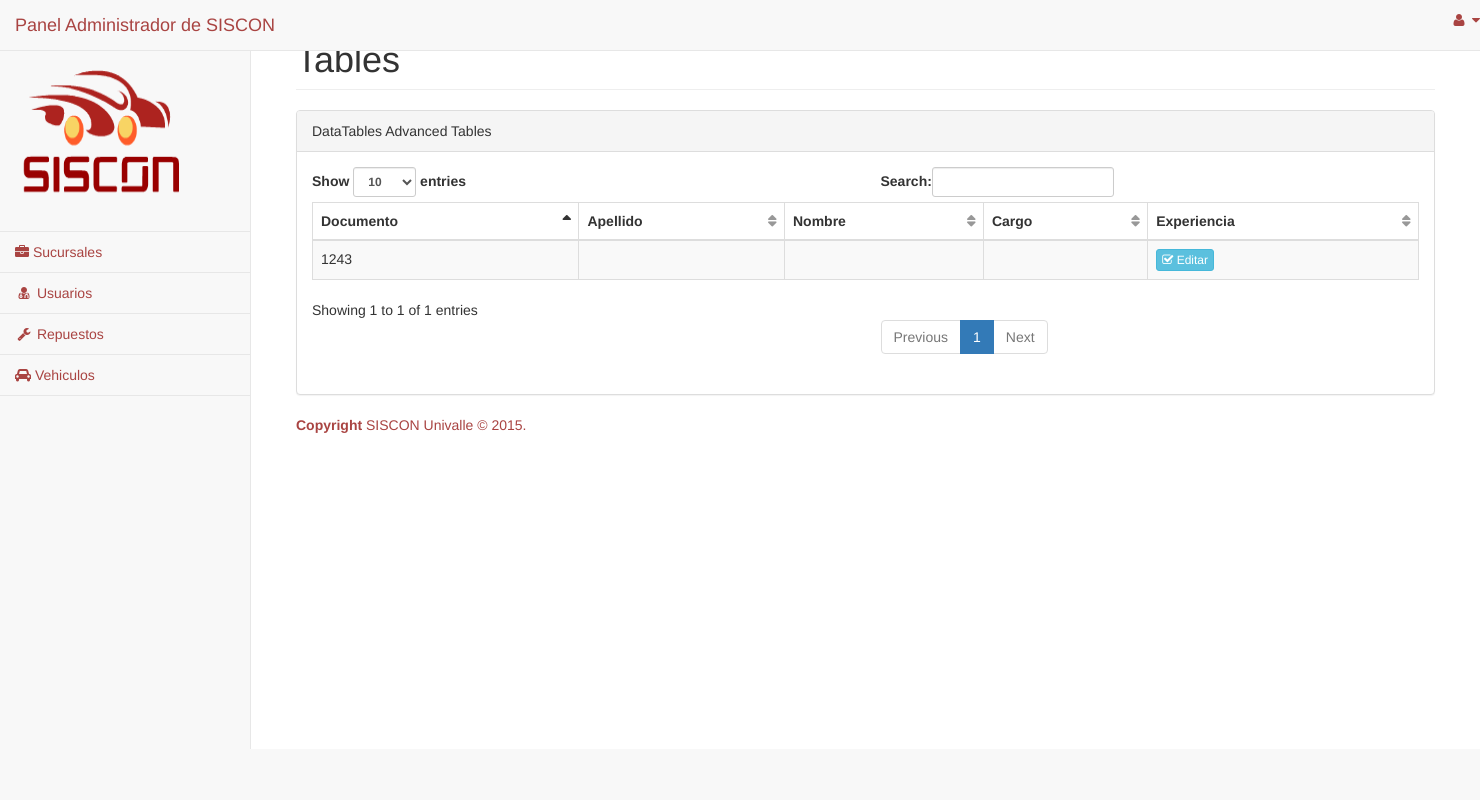
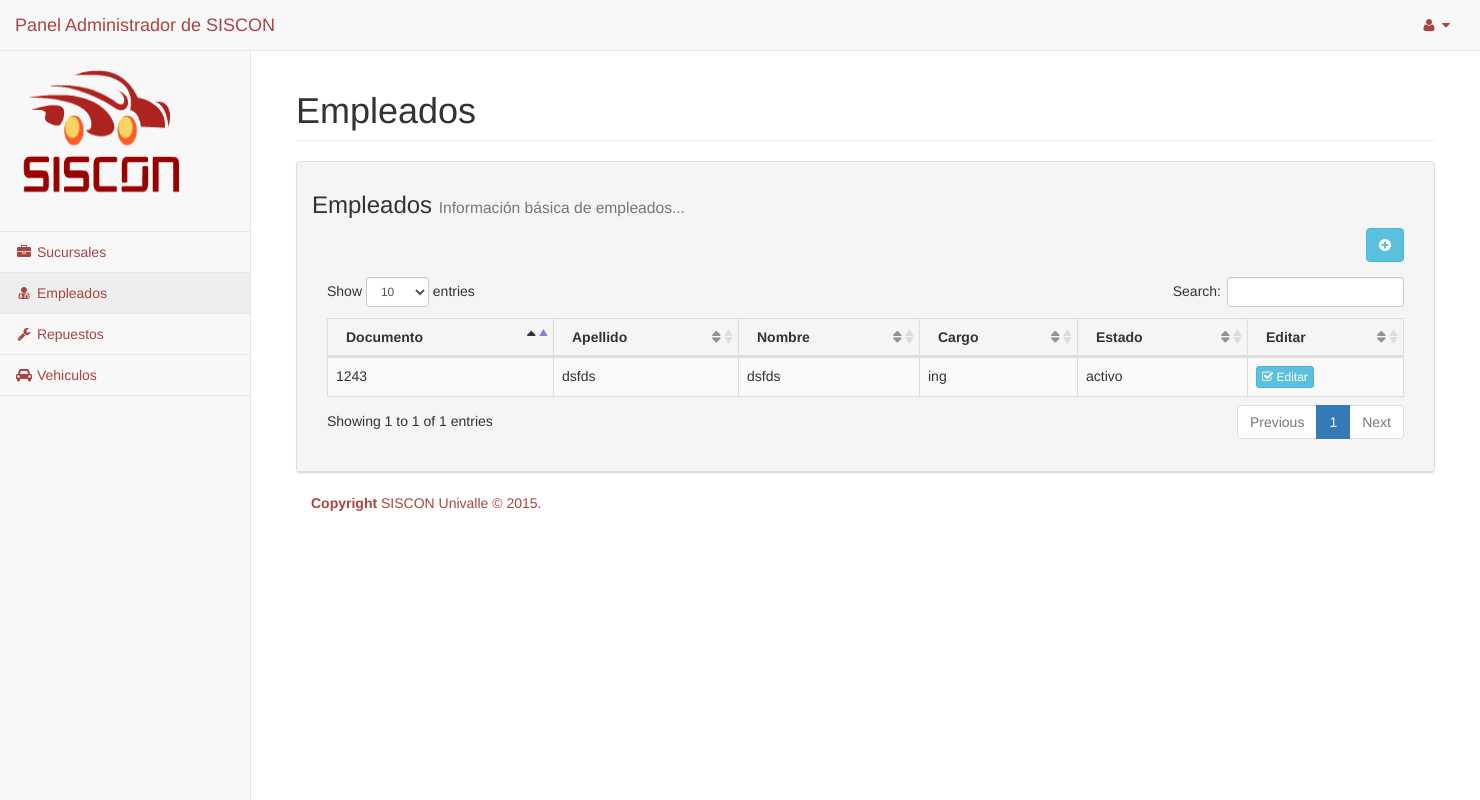
Before and after one commit to alvaromartinez986/SICON, a Django app: page /empleado/listar in a window 1480 px wide. Run offline with Django 3.2, Linux system fonts and the light colour scheme; data comes from the database, SQL or seed files in the repository; both versions use the stored data as it was after the commit; parts of the project's set-up code (start-up, migrations or seed data) failed here and were passed over; some libraries are stand-ins or nearby versions.

Commit message:
Creacion de empleados corregida, listar empleados corregida y avance en editar empleado

```diff
--- a/SICON/SICON/urls.py
+++ b/SICON/SICON/urls.py
@@ -13,5 +13,6 @@ urlpatterns = patterns('',
     url(r'^repuestos/crear',crear_repuesto),
     url(r'^repuestos/',listar_repuestos),
     url(r'^empleado/crear', crear_empleado),
-    url(r'^empleado/listar', listar_empleado)
+    url(r'^empleado/listar', listar_empleado),
+    url(r'^empleado/editar/(\d+)$', editar_empleado)
 )
--- a/SICON/administrador/urls.py
+++ b/SICON/administrador/urls.py
@@ -3,6 +3,4 @@ from django.conf.urls import patterns, include, url
 from .views import *
 
 urlpatterns = patterns('',
-	url(r'^listar',listar_empleado),
-	url(r'^crear',crear_empleado),
 )
--- a/SICON/administrador/views_empleado.py
+++ b/SICON/administrador/views_empleado.py
@@ -21,7 +21,7 @@ def crear_empleado(request):
         empleado.save()
         exito = True
         empleado = EmpleadoForm()
-        return HttpResponseRedirect('/empleados/')
+        return HttpResponseRedirect('/empleado/listar')
     return render(request, 'crear_empleado.html', {'form': empleado, 'exito': exito})
 
 def editar_empleado(request, id):
@@ -29,12 +29,17 @@ def editar_empleado(request, id):
 	empleados= Empleado.objects.all()
 	empleado = Empleado.objects.get(pk = id)
 	form_edicion = EmpleadoForm(instance=empleado, initial=empleado.__dict__)
+	print "holi1"
 	if request.method == 'POST':
-		form_edicion = RepuestoForm(request.POST, instance=repuesto, initial=repuesto.__dict__)
+		print "holi2"
+		form_edicion = EmpleadoForm(request.POST, instance=empleado, initial=empleado.__dict__)
 		if form_edicion.has_changed():
+			print "holi3"
 			if form_edicion.is_valid():
+				print "holi3"
 				form_edicion.save()
-				return HttpResponseRedirect("/empleados")
+				return HttpResponseRedirect("/empleado/listar")
 		else:
-			return HttpResponseRedirect("/empleados")
+			print "holi4"
+			return HttpResponseRedirect("/empleado/listar")
 	return render(request, 'lista_empleados.html', {'empleados': empleados, 'edicion': True, 'form_edicion': form_edicion})
--- a/SICON/templates/indexAdmin.html
+++ b/SICON/templates/indexAdmin.html
@@ -1,4 +1,3 @@
-{% load staticfiles %}
 <!DOCTYPE html>
 <html lang="en">
 
@@ -12,18 +11,30 @@
 
     <title>Siscon administrador</title>
 
-
     <!-- Bootstrap Core CSS -->
-    <link href="../static/bower_components/bootstrap/dist/css/bootstrap.min.css" rel="stylesheet">
+    <link href="{{STATIC_URL}}/static/bower_components/bootstrap/dist/css/bootstrap.min.css" rel="stylesheet">
 
     <!-- MetisMenu CSS -->
-    <link href="../static/bower_components/metisMenu/dist/metisMenu.min.css" rel="stylesheet">
+    <link href="{{STATIC_URL}}/static/bower_components/metisMenu/dist/metisMenu.min.css" rel="stylesheet">
+
+    <!-- Timeline CSS -->
+    <link href="{{STATIC_URL}}/static/dist/css/timeline.css" rel="stylesheet">
 
     <!-- Custom CSS -->
-    <link href="../static/dist/css/sb-admin-2.css" rel="stylesheet">
+    <link href="{{STATIC_URL}}/static/dist/css/sb-admin-2.css" rel="stylesheet">
+
+    <!-- Morris Charts CSS -->
+    <link href="{{STATIC_URL}}/static/bower_components/morrisjs/morris.css" rel="stylesheet">
 
     <!-- Custom Fonts -->
-    <link href="../static/bower_components/font-awesome/css/font-awesome.min.css" rel="stylesheet" type="text/css">
+    <link href="{{STATIC_URL}}/static/bower_components/font-awesome/css/font-awesome.min.css" rel="stylesheet" type="text/css">
+
+
+    <!-- DataTables CSS -->
+    <link href="{{STATIC_URL}}/static/bower_components/datatables-plugins/integration/bootstrap/3/dataTables.bootstrap.css" rel="stylesheet">
+
+    <!-- DataTables Responsive CSS -->
+    <link href="{{STATIC_URL}}/static/bower_components/datatables-responsive/css/dataTables.responsive.css" rel="stylesheet">
 
     <!-- HTML5 Shim and Respond.js IE8 support of HTML5 elements and media queries -->
     <!-- WARNING: Respond.js doesn't work if you view the page via file:// -->
@@ -31,10 +42,8 @@
         <script src="https://oss.maxcdn.com/libs/html5shiv/3.7.0/html5shiv.js"></script>
         <script src="https://oss.maxcdn.com/libs/respond.js/1.4.2/respond.min.js"></script>
     <![endif]-->
-    {%block style%}
+	 {%block style%}
     {%endblock%}
-
-
 </head>
 
 <body>
@@ -42,23 +51,30 @@
     <div id="wrapper">
 
         <!-- Navigation -->
-        <nav class=" navbar navbar-default navbar-fixed-top" role="navigation">
+        <nav class="navbar navbar-default navbar-static-top" role="navigation" style="margin-bottom: 0">
             <div class="navbar-header">
+                <button type="button" class="navbar-toggle" data-toggle="collapse" data-target=".navbar-collapse">
+                    <span class="sr-only">Toggle navigation</span>
+                    <span class="icon-bar"></span>
+                    <span class="icon-bar"></span>
+                    <span class="icon-bar"></span>
+                </button>
+                <a class="navbar-brand" href="index.html"> <p class="text-danger">Panel Administrador de SISCON</p> </a>
             </div>
-                <a class="navbar-brand" href="indexAdmin.html"><p class="text-danger">Panel Administrador de SISCON</p> </a>
             <!-- /.navbar-header -->
 
-            <ul class="nav navbar-right top-na ">
-
+            <ul class="nav navbar-top-links navbar-right">
                 <li class="dropdown">
                     <a class="dropdown-toggle text-danger" data-toggle="dropdown" href="#">
                         <i class="fa fa-user fa-fw"></i>  <i class="fa fa-caret-down"></i>
                     </a>
-                    <ul class="dropdown-menu dropdown-user text-danger">
-                        <li><a href="#"><i class="fa fa-user fa-fw text-danger"></i>Perfil de usuario</a>
+                    <ul class="dropdown-menu dropdown-user">
+                        <li><a href="#"><i class="fa fa-user fa-fw"></i> User Profile</a>
                         </li>
-                        <li class="divider text-danger"></li>
-                        <li><a href="login.html"><i class="fa fa-sign-out fa-fw text-danger"></i> Logout</a>
+                        <li><a href="#"><i class="fa fa-gear fa-fw"></i> Settings</a>
+                        </li>
+                        <li class="divider"></li>
+                        <li><a href="login.html"><i class="fa fa-sign-out fa-fw"></i> Logout</a>
                         </li>
                     </ul>
                     <!-- /.dropdown-user -->
@@ -71,23 +87,26 @@
                 <div class="sidebar-nav navbar-collapse">
                     <ul class="nav" id="side-menu">
                         <li class="sidebar-search">
-                            <img src="../static/logoSiscon.png" alt="logo siscon" class="img-rounded" width="180" height="150">
+
+                            <img src="{{STATIC_URL}}/static/logoSiscon.png" alt="logo siscon" class="img-rounded" width="180" height="150">
                             <!-- /input-group -->
                         </li>
+                            <!-- /input-group -->
                         <li>
-                            <a href="sucursales/listar" class="text-danger"><i class="fa fa-briefcase"></i> Sucursales</a>
+                            <a href="index.html" class="text-danger"> <i class="fa fa-briefcase fa-fw"></i> Sucursales</a>
+                        </li>
+
+                        <li>
+                            <a href="{{STATIC_URL}}/empleado/listar" class="text-danger"><i class="fa fa-user-md fa-fw"></i> Empleados</a>
                         </li>
                         <li>
-                            <a href="#" class="text-danger"><i class="fa fa-user-md fa-fw"></i> Usuarios</a>
-
-                            <!-- /.nav-second-level -->
+                            <a href="forms.html" class="text-danger"><i class="fa fa-wrench fa-fw"></i> Repuestos</a>
                         </li>
                         <li>
-                            <a href="#" class="text-danger"><i class="fa fa-wrench fa-fw text-danger"></i> Repuestos</a>
+                            <a href="forms.html" class="text-danger"><i class="fa fa-car fa-fw"></i> Vehiculos</a>
                         </li>
-                        <li class="active">
-                            <a href="#" class="text-danger"><i class="fa fa-car"></i> Vehiculos</a>
-                        </li>
+
+
                     </ul>
                 </div>
                 <!-- /.sidebar-collapse -->
@@ -95,7 +114,7 @@
             <!-- /.navbar-static-side -->
         </nav>
 
-        <!-- Page Content -->
+       <!-- Page Content -->
         <div id="page-wrapper">
             <div class="container-fluid">
                 <div class="row">
@@ -116,22 +135,22 @@
         </div>
         <!-- /#page-wrapper -->
 
-    </div>
-
+        </div>
 
     <!-- /#wrapper -->
-	{%block js%}
+
+    {%block js%}
     <!-- jQuery -->
-    <script src="../static/bower_components/jquery/dist/jquery.min.js"></script>
+    <script src="{{STATIC_URL}}/static/bower_components/jquery/dist/jquery.min.js"></script>
 
     <!-- Bootstrap Core JavaScript -->
-    <script src="../static/bower_components/bootstrap/dist/js/bootstrap.min.js"></script>
+    <script src="{{STATIC_URL}}/static/bower_components/bootstrap/dist/js/bootstrap.min.js"></script>
 
     <!-- Metis Menu Plugin JavaScript -->
-    <script src="../static/bower_components/metisMenu/dist/metisMenu.min.js"></script>
+    <script src="{{STATIC_URL}}/static/bower_components/metisMenu/dist/metisMenu.min.js"></script>
 
     <!-- Custom Theme JavaScript -->
-    <script src="../static/dist/js/sb-admin-2.js"></script>
+    <script src="{{STATIC_URL}}/static/dist/js/sb-admin-2.js"></script>
     {%endblock%}
 
 </body>
--- a/SICON/templates/lista_empleados.html
+++ b/SICON/templates/lista_empleados.html
@@ -12,13 +12,16 @@ en esta seccion se va a poner el contenido de la pagina
 {%block content%}
 
 
- <h1 class="page-header">Tables</h1>
+ <h1 class="page-header">Empleados</h1>
 <!-- /.row -->
             <div class="row">
                 <div class="col-lg-12">
                     <div class="panel panel-default">
                         <div class="panel-heading">
-                            DataTables Advanced Tables
+                            <h3>Empleados <small>Información básica de empleados...</small></h3>
+                            <div class="container-fluid" align="right">
+                                <a href="{{STATIC_URL}}/empleado/crear" class="btn btn-info" data-toggle="tooltip" title="Nuevo Empleado">
+                                    <span class="fa fa-plus-circle"></span></a>
                         </div>
                         <!-- /.panel-heading -->
                         <div class="panel-body">
@@ -30,17 +33,19 @@ en esta seccion se va a poner el contenido de la pagina
                                             <th>Apellido</th>
                                             <th>Nombre</th>
                                             <th>Cargo</th>
-                                            <th>Experiencia</th>
+                                            <th>Estado</th>
+                                            <th>Editar</th>
                                         </tr>
                                     </thead>
                                     <tbody>
                                         {%for emp in empleados %}
                                         <tr>
 											<td>{{emp.no_documento}}</td>
-											<td>{{rep.apellido}}</td>
-											<td>{{rep.nombre}}</td>
-											<td>{{rep.experiencia}}</td>
-											<td><a href="/repuestos-editar/{{rep.id}}"><button class="btn btn-xs btn-info dim"><i class="fa fa-check-square-o"></i> Editar</button></a></td>
+											<td>{{emp.apellido}}</td>
+											<td>{{emp.nombre}}</td>
+											<td>{{emp.cargo}}</td>
+											<td>{{emp.estado_empleado}}</td>
+											<td><a href="/empleado/editar/{{emp.id}}"><button class="btn btn-xs btn-info dim"><i class="fa fa-check-square-o"></i> Editar</button></a></td>
                                         </tr>
                                         {%endfor%}
 
```
Also changed, not shown: SICON/SICON/settings.py (+10 -4 lines), SICON/administrador/empleado.py (+40 -6 lines), SICON/administrador/forms_empleado.py (+6 -5 lines), SICON/administrador/migrations/0009_auto_20151204_0437.py (added), SICON/db.sqlite3, 6 other files.
